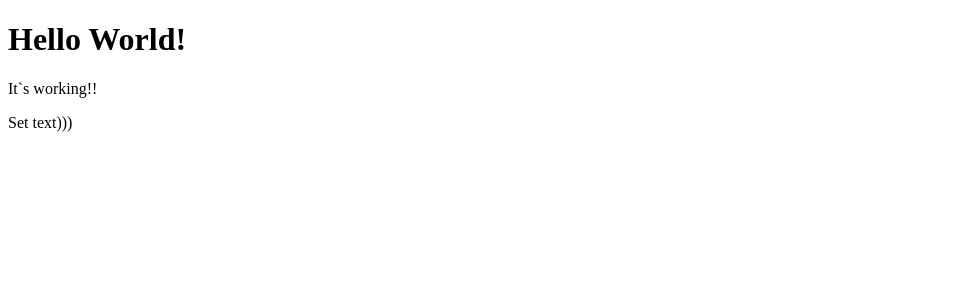
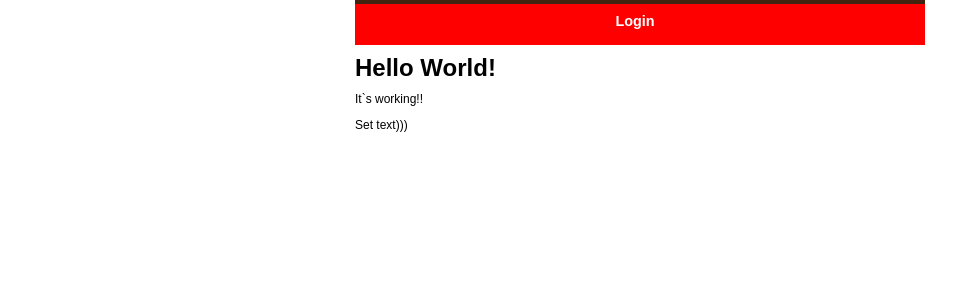
Before and after one commit to bygrayz/myapp, a PHP site: page / in a window 1280 px wide. Shown: the top 300 px of the page, without its empty margins (0-980 px from the left). Run offline with PHP 8.4, Linux system fonts and the light colour scheme.

Commit message:
Add login form

```diff
--- a/index.php
+++ b/index.php
@@ -4,9 +4,57 @@
   <meta charset="utf-8">
   <title>Hello World!</title>
   <script type="text/javascript" src="jquery-3.3.1.min.js"></script>
+  <script type="text/javascript">
+     $(document).ready(function(){
+       $(".btn-slide").click(function(){ $("#panel").slideToggle("show");
+         $(this).toggleClass("active"); return false;
+       });
+     });
+  </script>
+  <style type="text/css">
+
+body {
+	margin: 0 auto;
+	padding: 0;
+	width: 570px;
+	font: 75%/120% Arial, Helvetica, sans-serif;
+}
+a:focus {
+	outline: none;
+}
+#panel {
+	background: #754c24;
+	height: 200px;
+	display: none;
+}
+.slide {
+	margin: 0;
+	padding: 0;
+	border-top: solid 4px #422410;
+	background-color: red;
+}
+.btn-slide {
+	text-align: center;
+	width: 144px;
+	height: 31px;
+	padding: 10px 10px 0 0;
+	margin: 0 auto;
+	display: block;
+	font: bold 120%/100% Arial, Helvetica, sans-serif;
+	color: #fff;
+	text-decoration: none;
+}
+.active {
+	background-position: right 12px;
+}
+
+  </style>
 </head>
 <body>
-
+  <div id="panel" style="display:none;"></div>
+  <p class="slide">
+    <a class="btn-slide" href="#">Login</a>
+  </p>
   <script type="text/javascript">
     $(document).ready(function(){
       $("#msgid").html("Set text)))");
@@ -22,5 +70,8 @@
 <div id="msgid">
 </div>
 
+<div>
+</div>
+
 </body>
 </html>
```
